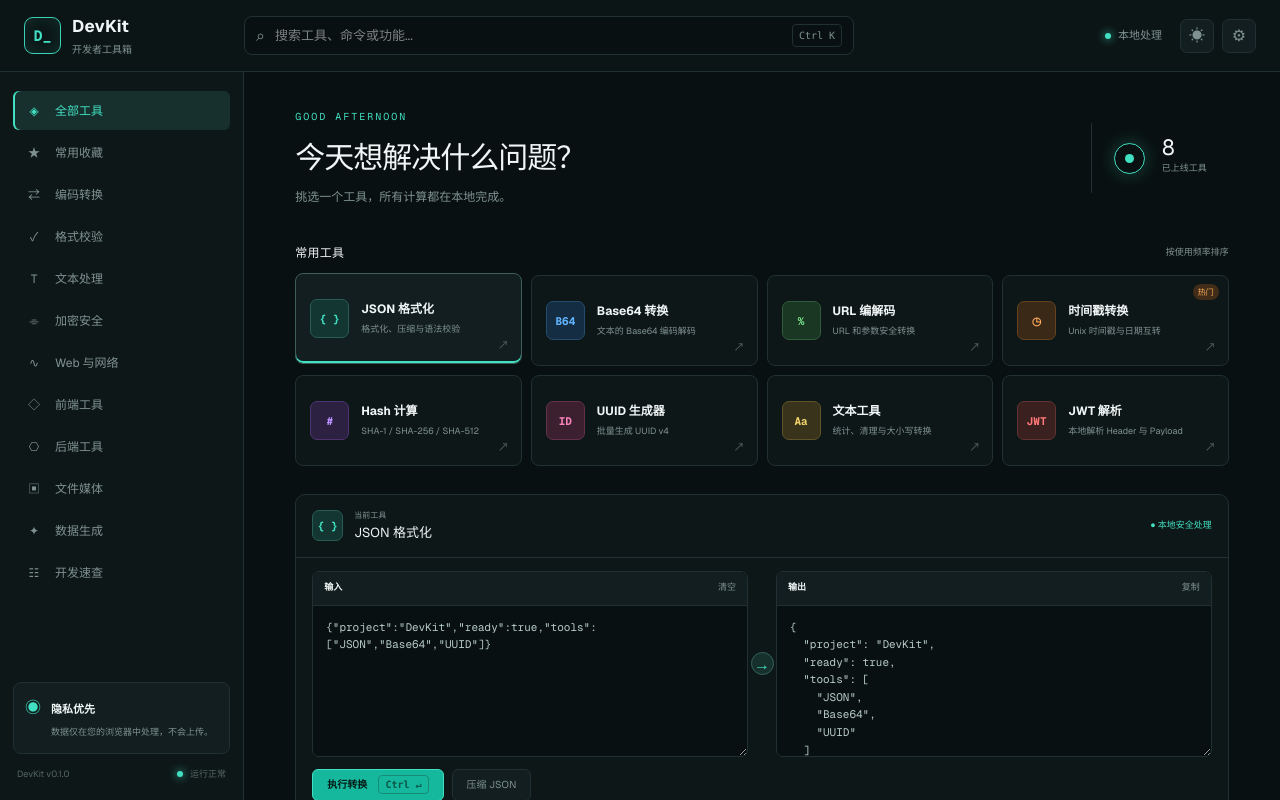
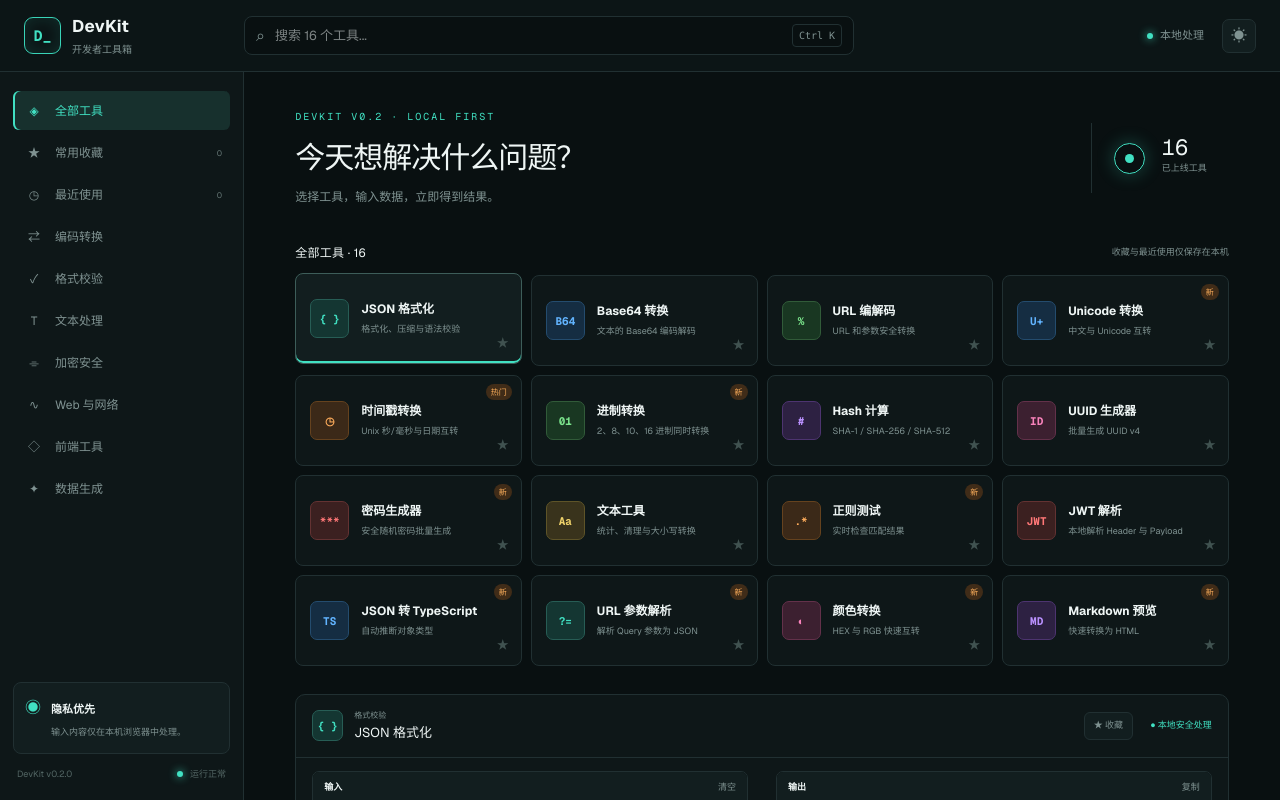
Before and after one commit to microsnow/LingStack-FDE, a Next.js app: page / in a window 1280 px wide. Shown: the top 800 px of the page. Built offline with nearby package versions, Linux system fonts and the light colour scheme.

Commit message:
Expand DevKit v0.2 tools and workspace

```diff
--- a/app/layout.tsx
+++ b/app/layout.tsx
@@ -1,6 +1,7 @@
 import type { Metadata } from "next";
 import { Geist, Geist_Mono } from "next/font/google";
 import "./globals.css";
+import "./v2.css";
 
 const geistSans = Geist({ variable: "--font-geist-sans", subsets: ["latin"] });
 const geistMono = Geist_Mono({ variable: "--font-geist-mono", subsets: ["latin"] });
--- a/app/page.tsx
+++ b/app/page.tsx
@@ -1,100 +1,77 @@
 "use client";
 
-import { useEffect, useMemo, useState } from "react";
+import { useEffect, useMemo, useRef, useState } from "react";
 
-type Tool = { id: string; name: string; desc: string; icon: string; color: string; tag?: string };
+type Category = "编码转换" | "格式校验" | "文本处理" | "加密安全" | "Web 与网络" | "前端工具" | "数据生成";
+type Tool = { id: string; name: string; desc: string; icon: string; color: string; category: Category; tag?: string };
 
 const tools: Tool[] = [
-  { id: "json", name: "JSON 格式化", desc: "格式化、压缩与语法校验", icon: "{ }", color: "cyan" },
-  { id: "base64", name: "Base64 转换", desc: "文本的 Base64 编码解码", icon: "B64", color: "blue" },
-  { id: "url", name: "URL 编解码", desc: "URL 和参数安全转换", icon: "%", color: "green" },
-  { id: "timestamp", name: "时间戳转换", desc: "Unix 时间戳与日期互转", icon: "◷", color: "orange", tag: "热门" },
-  { id: "hash", name: "Hash 计算", desc: "SHA-1 / SHA-256 / SHA-512", icon: "#", color: "purple" },
-  { id: "uuid", name: "UUID 生成器", desc: "批量生成 UUID v4", icon: "ID", color: "pink" },
-  { id: "text", name: "文本工具", desc: "统计、清理与大小写转换", icon: "Aa", color: "yellow" },
-  { id: "jwt", name: "JWT 解析", desc: "本地解析 Header 与 Payload", icon: "JWT", color: "red" },
+  { id:"json",name:"JSON 格式化",desc:"格式化、压缩与语法校验",icon:"{ }",color:"cyan",category:"格式校验" },
+  { id:"base64",name:"Base64 转换",desc:"文本的 Base64 编码解码",icon:"B64",color:"blue",category:"编码转换" },
+  { id:"url",name:"URL 编解码",desc:"URL 和参数安全转换",icon:"%",color:"green",category:"编码转换" },
+  { id:"unicode",name:"Unicode 转换",desc:"中文与 Unicode 互转",icon:"U+",color:"blue",category:"编码转换",tag:"新" },
+  { id:"timestamp",name:"时间戳转换",desc:"Unix 秒/毫秒与日期互转",icon:"◷",color:"orange",category:"编码转换",tag:"热门" },
+  { id:"radix",name:"进制转换",desc:"2、8、10、16 进制同时转换",icon:"01",color:"green",category:"编码转换",tag:"新" },
+  { id:"hash",name:"Hash 计算",desc:"SHA-1 / SHA-256 / SHA-512",icon:"#",color:"purple",category:"加密安全" },
+  { id:"uuid",name:"UUID 生成器",desc:"批量生成 UUID v4",icon:"ID",color:"pink",category:"数据生成" },
+  { id:"password",name:"密码生成器",desc:"安全随机密码批量生成",icon:"***",color:"red",category:"数据生成",tag:"新" },
+  { id:"text",name:"文本工具",desc:"统计、清理与大小写转换",icon:"Aa",color:"yellow",category:"文本处理" },
+  { id:"regex",name:"正则测试",desc:"实时检查匹配结果",icon:".*",color:"orange",category:"格式校验",tag:"新" },
+  { id:"jwt",name:"JWT 解析",desc:"本地解析 Header 与 Payload",icon:"JWT",color:"red",category:"加密安全" },
+  { id:"json2ts",name:"JSON 转 TypeScript",desc:"自动推断对象类型",icon:"TS",color:"blue",category:"格式校验",tag:"新" },
+  { id:"query",name:"URL 参数解析",desc:"解析 Query 参数为 JSON",icon:"?=",color:"cyan",category:"Web 与网络",tag:"新" },
+  { id:"color",name:"颜色转换",desc:"HEX 与 RGB 快速互转",icon:"◐",color:"pink",category:"前端工具",tag:"新" },
+  { id:"markdown",name:"Markdown 预览",desc:"快速转换为 HTML",icon:"MD",color:"purple",category:"格式校验",tag:"新" },
 ];
 
-const categories = ["全部工具", "常用收藏", "编码转换", "格式校验", "文本处理", "加密安全", "Web 与网络", "前端工具", "后端工具", "文件媒体", "数据生成", "开发速查"];
+const categories = ["全部工具", "常用收藏", "最近使用", "编码转换", "格式校验", "文本处理", "加密安全", "Web 与网络", "前端工具", "数据生成"];
+const icons = ["◈","★","◷","⇄","✓","T","⌯","∿","◇","✦"];
 
-function encodeBase64(value: string) { return btoa(unescape(encodeURIComponent(value))); }
-function decodeBase64(value: string) { return decodeURIComponent(escape(atob(value.trim()))); }
+function encodeBase64(v:string){return btoa(unescape(encodeURIComponent(v)))}
+function decodeBase64(v:string){return decodeURIComponent(escape(atob(v.trim())))}
+function inferType(v:unknown):string { if(Array.isArray(v)) return `${v.length ? inferType(v[0]) : "unknown"}[]`; if(v===null)return "null"; if(typeof v==="object") return `{ ${Object.entries(v as Record<string,unknown>).map(([k,x])=>`${k}: ${inferType(x)}`).join("; ")} }`; return typeof v; }
+function markdown(v:string){return v.replace(/&/g,"&amp;").replace(/</g,"&lt;").replace(/^### (.*)$/gm,"<h3>$1</h3>").replace(/^## (.*)$/gm,"<h2>$1</h2>").replace(/^# (.*)$/gm,"<h1>$1</h1>").replace(/\*\*(.*?)\*\*/g,"<strong>$1</strong>").replace(/`([^`]+)`/g,"<code>$1</code>").replace(/^[-*] (.*)$/gm,"<li>$1</li>").replace(/\n/g,"<br>")}
 
-export default function Home() {
-  const [active, setActive] = useState("json");
-  const [query, setQuery] = useState("");
-  const [input, setInput] = useState('{"project":"DevKit","ready":true,"tools":["JSON","Base64","UUID"]}');
-  const [output, setOutput] = useState("");
-  const [error, setError] = useState("");
-  const [theme, setTheme] = useState("dark");
-  const [copied, setCopied] = useState(false);
+const samples:Record<string,string>={json:'{"project":"DevKit","ready":true,"tools":["JSON","Base64","UUID"]}',base64:"开发者工具箱",url:"https://example.com/search?q=开发者工具",unicode:"你好，DevKit",timestamp:String(Math.floor(Date.now()/1000)),radix:"255",hash:"Hello DevKit",uuid:"5",password:"16",text:"Hello DevKit\n这是一段测试文本。",regex:"/dev(kit)?/gi\nDevKit makes dev work easier.",jwt:"eyJhbGciOiJIUzI1NiIsInR5cCI6IkpXVCJ9.eyJuYW1lIjoiRGV2S2l0IiwiaWF0IjoxNTE2MjM5MDIyfQ.signature",json2ts:'{"name":"DevKit","version":2,"ready":true}',query:"https://example.com/search?q=devkit&page=2",color:"#41e0c2",markdown:"# DevKit\n\n**私密、高效**的 `开发者工具箱`\n\n- 本地处理\n- 即开即用"};
 
-  const current = tools.find(t => t.id === active) ?? tools[0];
-  const visible = useMemo(() => tools.filter(t => (t.name + t.desc).toLowerCase().includes(query.toLowerCase())), [query]);
-
-  useEffect(() => { document.documentElement.dataset.theme = theme; }, [theme]);
-  useEffect(() => { runTool(); }, [active]); // eslint-disable-line react-hooks/exhaustive-deps
-
-  function selectTool(id: string) {
-    setActive(id); setError(""); setOutput("");
-    const samples: Record<string, string> = {
-      json: '{"project":"DevKit","ready":true,"tools":["JSON","Base64","UUID"]}', base64: "开发者工具箱",
-      url: "https://example.com/search?q=开发者工具", timestamp: String(Math.floor(Date.now()/1000)), hash: "Hello DevKit",
-      uuid: "5", text: "Hello DevKit\n这是一段测试文本。", jwt: "eyJhbGciOiJIUzI1NiIsInR5cCI6IkpXVCJ9.eyJuYW1lIjoiRGV2S2l0IiwiaWF0IjoxNTE2MjM5MDIyfQ.signature"
-    };
-    setInput(samples[id] ?? "");
-  }
-
-  async function runTool(action = "primary") {
-    try {
-      setError(""); let result = "";
-      if (active === "json") result = action === "minify" ? JSON.stringify(JSON.parse(input)) : JSON.stringify(JSON.parse(input), null, 2);
-      else if (active === "base64") result = action === "decode" ? decodeBase64(input) : encodeBase64(input);
-      else if (active === "url") result = action === "decode" ? decodeURIComponent(input) : encodeURIComponent(input);
-      else if (active === "timestamp") {
-        const n = Number(input); result = Number.isFinite(n) ? new Date(input.length <= 10 ? n * 1000 : n).toLocaleString("zh-CN", { hour12: false }) : String(Math.floor(new Date(input).getTime()/1000));
-      } else if (active === "hash") {
-        const data = new TextEncoder().encode(input); const digest = await crypto.subtle.digest("SHA-256", data); result = [...new Uint8Array(digest)].map(b=>b.toString(16).padStart(2,"0")).join("");
-      } else if (active === "uuid") result = Array.from({length: Math.min(Math.max(Number(input)||1,1),100)}, () => crypto.randomUUID()).join("\n");
-      else if (active === "text") {
-        if (action === "upper") result = input.toUpperCase(); else if (action === "lower") result = input.toLowerCase(); else result = `字符数：${input.length}\n单词数：${input.trim() ? input.trim().split(/\s+/).length : 0}\n行数：${input.split(/\r?\n/).length}`;
-      } else if (active === "jwt") {
-        const [h,p] = input.split("."); const parse=(s:string)=>JSON.parse(decodeBase64(s.replace(/-/g,"+").replace(/_/g,"/").padEnd(Math.ceil(s.length/4)*4,"="))); result = JSON.stringify({ header: parse(h), payload: parse(p) }, null, 2);
-      }
-      setOutput(result);
-    } catch (e) { setOutput(""); setError(e instanceof Error ? e.message : "处理失败，请检查输入。"); }
-  }
-
-  async function copyOutput() { await navigator.clipboard.writeText(output); setCopied(true); setTimeout(()=>setCopied(false), 1400); }
-
+export default function Home(){
+  const [active,setActive]=useState("json"),[category,setCategory]=useState("全部工具"),[query,setQuery]=useState(""),[input,setInput]=useState(samples.json),[output,setOutput]=useState(""),[error,setError]=useState(""),[theme,setTheme]=useState("dark"),[copied,setCopied]=useState(false),[favorites,setFavorites]=useState<string[]>([]),[recent,setRecent]=useState<string[]>([]),[ready,setReady]=useState(false);
+  const searchRef=useRef<HTMLInputElement>(null); const current=tools.find(t=>t.id===active)??tools[0];
+  useEffect(()=>{const f=localStorage.getItem("devkit-favorites"),r=localStorage.getItem("devkit-recent"),th=localStorage.getItem("devkit-theme");if(f)setFavorites(JSON.parse(f));if(r)setRecent(JSON.parse(r));if(th)setTheme(th);setReady(true)},[]);
+  useEffect(()=>{document.documentElement.dataset.theme=theme;if(ready)localStorage.setItem("devkit-theme",theme)},[theme,ready]);
+  useEffect(()=>{const key=(e:KeyboardEvent)=>{if((e.ctrlKey||e.metaKey)&&e.key.toLowerCase()==="k"){e.preventDefault();searchRef.current?.focus()}if((e.ctrlKey||e.metaKey)&&e.key==="Enter"){e.preventDefault();runTool()}};addEventListener("keydown",key);return()=>removeEventListener("keydown",key)});
+  const visible=useMemo(()=>tools.filter(t=>{const matches=(t.name+t.desc+t.category).toLowerCase().includes(query.toLowerCase());if(!matches)return false;if(category==="常用收藏")return favorites.includes(t.id);if(category==="最近使用")return recent.includes(t.id);if(category!=="全部工具")return t.category===category;return true}).sort((a,b)=>category==="最近使用"?recent.indexOf(a.id)-recent.indexOf(b.id):0),[query,category,favorites,recent]);
+  function selectTool(id:string){setActive(id);setInput(samples[id]??"");setOutput("");setError("");const next=[id,...recent.filter(x=>x!==id)].slice(0,8);setRecent(next);localStorage.setItem("devkit-recent",JSON.stringify(next));}
+  function toggleFavorite(id:string){const next=favorites.includes(id)?favorites.filter(x=>x!==id):[...favorites,id];setFavorites(next);localStorage.setItem("devkit-favorites",JSON.stringify(next))}
+  async function runTool(action="primary"){
+    try{setError("");let result="";
+      if(active==="json")result=action==="minify"?JSON.stringify(JSON.parse(input)):JSON.stringify(JSON.parse(input),null,2);
+      else if(active==="base64")result=action==="decode"?decodeBase64(input):encodeBase64(input);
+      else if(active==="url")result=action==="decode"?decodeURIComponent(input):encodeURIComponent(input);
+      else if(active==="unicode")result=action==="decode"?input.replace(/\\u([0-9a-fA-F]{4})/g,(_,h)=>String.fromCharCode(parseInt(h,16))):[...input].map(c=>`\\u${c.charCodeAt(0).toString(16).padStart(4,"0")}`).join("");
+      else if(active==="timestamp"){const n=Number(input);const d=Number.isFinite(n)?new Date(input.trim().length<=10?n*1000:n):new Date(input);result=Number.isFinite(n)?`本地时间：${d.toLocaleString("zh-CN",{hour12:false})}\nISO 8601：${d.toISOString()}\n秒级时间戳：${Math.floor(d.getTime()/1000)}\n毫秒时间戳：${d.getTime()}`:String(Math.floor(d.getTime()/1000))}
+      else if(active==="radix"){const n=input.trim().startsWith("0x")?parseInt(input,16):Number(input);if(!Number.isInteger(n))throw new Error("请输入有效整数");result=`二进制：${n.toString(2)}\n八进制：${n.toString(8)}\n十进制：${n}\n十六进制：${n.toString(16).toUpperCase()}`}
+      else if(active==="hash"){const algorithm=action==="sha1"?"SHA-1":action==="sha512"?"SHA-512":"SHA-256";const digest=await crypto.subtle.digest(algorithm,new TextEncoder().encode(input));result=[...new Uint8Array(digest)].map(b=>b.toString(16).padStart(2,"0")).join("")}
+      else if(active==="uuid")result=Array.from({length:Math.min(Math.max(Number(input)||1,1),100)},()=>crypto.randomUUID()).join("\n");
+      else if(active==="password"){const chars="ABCDEFGHJKLMNPQRSTUVWXYZabcdefghijkmnopqrstuvwxyz23456789!@#$%^&*";const len=Math.min(Math.max(Number(input)||16,8),128);const bytes=crypto.getRandomValues(new Uint32Array(len));result=Array.from(bytes,b=>chars[b%chars.length]).join("")}
+      else if(active==="text")result=action==="upper"?input.toUpperCase():action==="lower"?input.toLowerCase():action==="clean"?[...new Set(input.split(/\r?\n/).map(x=>x.trim()).filter(Boolean))].join("\n"):`字符数：${input.length}\n单词数：${input.trim()?input.trim().split(/\s+/).length:0}\n行数：${input.split(/\r?\n/).length}`;
+      else if(active==="regex"){const [pattern,...lines]=input.split("\n"),m=pattern.match(/^\/(.*)\/([a-z]*)$/);if(!m)throw new Error("第一行请使用 /pattern/flags 格式");const re=new RegExp(m[1],m[2].includes("g")?m[2]:m[2]+"g");const matches=[...lines.join("\n").matchAll(re)];result=matches.length?matches.map((x,i)=>`${i+1}. "${x[0]}" · 位置 ${x.index}`).join("\n"):"没有匹配结果"}
+      else if(active==="jwt"){const[h,p]=input.split(".");const parse=(s:string)=>JSON.parse(decodeBase64(s.replace(/-/g,"+").replace(/_/g,"/").padEnd(Math.ceil(s.length/4)*4,"=")));result=JSON.stringify({header:parse(h),payload:parse(p),notice:"仅解析，未验证签名"},null,2)}
+      else if(active==="json2ts"){const v=JSON.parse(input);result=`interface Root ${inferType(v)}`}
+      else if(active==="query"){const u=new URL(input.includes("://")?input:`https://local.dev/?${input.replace(/^\?/,"")}`);result=JSON.stringify(Object.fromEntries(u.searchParams),null,2)}
+      else if(active==="color"){if(input.trim().startsWith("#")){const h=input.trim().slice(1);if(!/^[0-9a-f]{6}$/i.test(h))throw new Error("请输入 6 位 HEX 颜色");result=`RGB：rgb(${parseInt(h.slice(0,2),16)}, ${parseInt(h.slice(2,4),16)}, ${parseInt(h.slice(4,6),16)})`}else{const m=input.match(/\d+/g);if(!m||m.length<3)throw new Error("请输入 HEX 或 RGB");result="#"+m.slice(0,3).map(x=>Math.min(255,+x).toString(16).padStart(2,"0")).join("")}}
+      else if(active==="markdown")result=markdown(input);setOutput(result);
+    }catch(e){setOutput("");setError(e instanceof Error?e.message:"处理失败，请检查输入。")}}
+  async function copyOutput(){await navigator.clipboard.writeText(output);setCopied(true);setTimeout(()=>setCopied(false),1400)}
   return <main className="app-shell">
-    <header className="topbar">
-      <div className="brand"><span className="brand-mark">D_</span><div><strong>DevKit</strong><small>开发者工具箱</small></div></div>
-      <label className="search"><span>⌕</span><input value={query} onChange={e=>setQuery(e.target.value)} placeholder="搜索工具、命令或功能..."/><kbd>Ctrl K</kbd></label>
-      <div className="top-actions"><span className="local"><i/>本地处理</span><button onClick={()=>setTheme(theme === "dark" ? "light" : "dark")} aria-label="切换主题">{theme === "dark" ? "☀" : "☾"}</button><button aria-label="设置">⚙</button></div>
-    </header>
-    <aside className="sidebar">
-      <nav>{categories.map((c,i)=><button className={i===0 ? "selected" : ""} key={c}><span>{["◈","★","⇄","✓","T","⌯","∿","◇","⎔","▣","✦","☷"][i]}</span>{c}{i>5 && <em>即将上线</em>}</button>)}</nav>
-      <div className="privacy"><span>◉</span><div><b>隐私优先</b><p>数据仅在您的浏览器中处理，不会上传。</p></div></div>
-      <div className="version"><span>DevKit v0.1.0</span><span className="status-dot"/>运行正常</div>
-    </aside>
-    <section className="content">
-      <div className="welcome"><div><p className="eyebrow">GOOD {new Date().getHours() < 12 ? "MORNING" : "AFTERNOON"}</p><h1>今天想解决什么问题？</h1><p>挑选一个工具，所有计算都在本地完成。</p></div><div className="pulse"><i/><span>8</span><small>已上线工具</small></div></div>
-      <div className="section-title"><h2>{query ? `搜索结果 · ${visible.length}` : "常用工具"}</h2><span>按使用频率排序</span></div>
-      <div className="tool-grid">{visible.map(t=><button key={t.id} className={`tool-card ${active===t.id ? "active" : ""}`} onClick={()=>selectTool(t.id)}><span className={`tool-icon ${t.color}`}>{t.icon}</span><span><b>{t.name}</b><small>{t.desc}</small></span>{t.tag && <em>{t.tag}</em>}<i className="arrow">↗</i></button>)}</div>
-      <section className="workspace">
-        <div className="workspace-head"><div className={`tool-icon ${current.color}`}>{current.icon}</div><div><p>当前工具</p><h2>{current.name}</h2></div><span className="secure">● 本地安全处理</span></div>
-        <div className="editors">
-          <div className="editor"><div className="editor-bar"><b>输入</b><button onClick={()=>setInput("")}>清空</button></div><textarea value={input} onChange={e=>setInput(e.target.value)} spellCheck={false}/></div>
-          <button className="run" onClick={()=>runTool()} aria-label="执行">→</button>
-          <div className="editor"><div className="editor-bar"><b>输出</b><button onClick={copyOutput}>{copied ? "已复制" : "复制"}</button></div><textarea value={error || output} className={error ? "has-error" : ""} readOnly placeholder="结果将显示在这里"/></div>
-        </div>
-        <div className="workspace-actions">
-          <button className="primary" onClick={()=>runTool()}>执行转换 <kbd>Ctrl ↵</kbd></button>
-          {active === "json" && <button onClick={()=>runTool("minify")}>压缩 JSON</button>}
-          {(active === "base64" || active === "url") && <button onClick={()=>runTool("decode")}>解码</button>}
-          {active === "text" && <><button onClick={()=>runTool("upper")}>大写</button><button onClick={()=>runTool("lower")}>小写</button></>}
-        </div>
+    <header className="topbar"><div className="brand"><span className="brand-mark">D_</span><div><strong>DevKit</strong><small>开发者工具箱</small></div></div><label className="search"><span>⌕</span><input ref={searchRef} value={query} onChange={e=>setQuery(e.target.value)} placeholder="搜索 16 个工具..."/><kbd>Ctrl K</kbd></label><div className="top-actions"><span className="local"><i/>本地处理</span><button onClick={()=>setTheme(theme==="dark"?"light":"dark")} aria-label="切换主题">{theme==="dark"?"☀":"☾"}</button></div></header>
+    <aside className="sidebar"><nav>{categories.map((c,i)=><button onClick={()=>setCategory(c)} className={category===c?"selected":""} key={c}><span>{icons[i]}</span>{c}<em>{c==="常用收藏"?favorites.length:c==="最近使用"?recent.length:""}</em></button>)}</nav><div className="privacy"><span>◉</span><div><b>隐私优先</b><p>输入内容仅在本机浏览器中处理。</p></div></div><div className="version"><span>DevKit v0.2.0</span><span className="status-dot"/>运行正常</div></aside>
+    <section className="content"><div className="welcome"><div><p className="eyebrow">DEVKIT V0.2 · LOCAL FIRST</p><h1>今天想解决什么问题？</h1><p>选择工具，输入数据，立即得到结果。</p></div><div className="pulse"><i/><span>{tools.length}</span><small>已上线工具</small></div></div>
+      <div className="section-title"><h2>{query?`搜索结果 · ${visible.length}`:`${category} · ${visible.length}`}</h2><span>收藏与最近使用仅保存在本机</span></div>
+      {visible.length?<div className="tool-grid">{visible.map(t=><div key={t.id} className={`tool-card ${active===t.id?"active":""}`} onClick={()=>selectTool(t.id)} role="button" tabIndex={0}><span className={`tool-icon ${t.color}`}>{t.icon}</span><span><b>{t.name}</b><small>{t.desc}</small></span>{t.tag&&<em>{t.tag}</em>}<button className={`favorite ${favorites.includes(t.id)?"on":""}`} onClick={e=>{e.stopPropagation();toggleFavorite(t.id)}} aria-label="收藏工具">★</button></div>)}</div>:<div className="empty"><b>这里还是空的</b><span>可以通过工具卡片右下角的星标加入收藏。</span></div>}
+      <section className="workspace"><div className="workspace-head"><div className={`tool-icon ${current.color}`}>{current.icon}</div><div><p>{current.category}</p><h2>{current.name}</h2></div><button className={`head-favorite ${favorites.includes(active)?"on":""}`} onClick={()=>toggleFavorite(active)}>★ {favorites.includes(active)?"已收藏":"收藏"}</button><span className="secure">● 本地安全处理</span></div>
+        <div className="editors"><div className="editor"><div className="editor-bar"><b>输入</b><button onClick={()=>setInput("")}>清空</button></div><textarea value={input} onChange={e=>setInput(e.target.value)} spellCheck={false}/></div><button className="run" onClick={()=>runTool()} aria-label="执行">→</button><div className="editor"><div className="editor-bar"><b>输出</b><button onClick={copyOutput}>{copied?"已复制":"复制"}</button></div><textarea value={error||output} className={error?"has-error":""} readOnly placeholder="结果将显示在这里"/></div></div>
+        <div className="workspace-actions"><button className="primary" onClick={()=>runTool()}>执行转换 <kbd>Ctrl ↵</kbd></button>{active==="json"&&<button onClick={()=>runTool("minify")}>压缩 JSON</button>}{["base64","url","unicode"].includes(active)&&<button onClick={()=>runTool("decode")}>解码</button>}{active==="hash"&&<><button onClick={()=>runTool("sha1")}>SHA-1</button><button onClick={()=>runTool("sha512")}>SHA-512</button></>}{active==="text"&&<><button onClick={()=>runTool("upper")}>大写</button><button onClick={()=>runTool("lower")}>小写</button><button onClick={()=>runTool("clean")}>去重清理</button></>}</div>
       </section>
     </section>
   </main>;
--- /dev/null
+++ b/app/v2.css
@@ -0,0 +1,9 @@
+.sidebar nav em{opacity:1}
+.favorite{position:absolute;right:9px;bottom:8px;border:0;background:none;color:#405250;cursor:pointer;padding:3px;font-size:12px}
+.favorite:hover,.favorite.on,.head-favorite.on{color:#f0d36b}
+.head-favorite{margin-left:auto;border:1px solid var(--line);background:var(--panel2);color:var(--muted);border-radius:6px;padding:6px 9px;font-size:9px;cursor:pointer}
+.workspace-head .secure{margin-left:6px}
+.empty{height:110px;border:1px dashed var(--line);border-radius:8px;display:flex;flex-direction:column;align-items:center;justify-content:center;color:var(--muted);gap:7px}
+.empty b{color:var(--text);font-size:12px}
+.empty span{font-size:9px}
+@media(max-width:720px){.head-favorite{margin-left:auto}.section-title span{display:none}}
```
